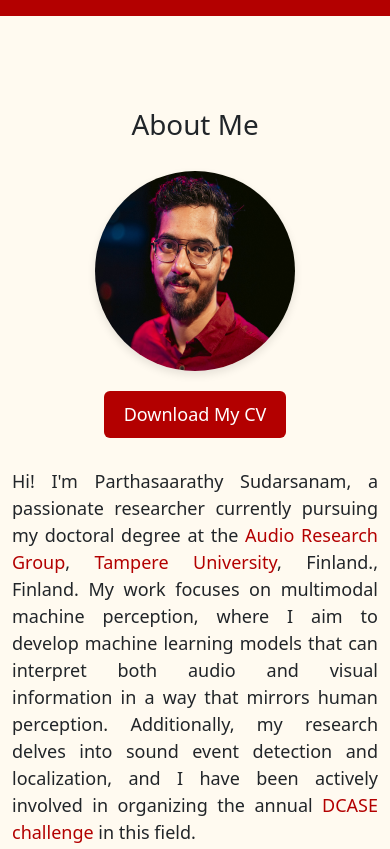
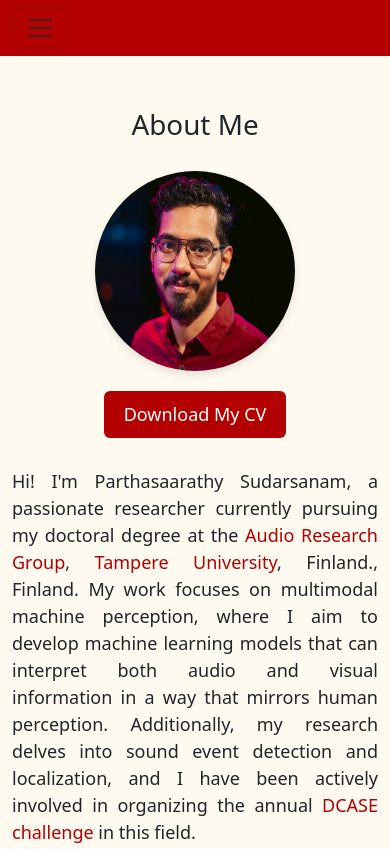
Before and after one commit to partha2409/Homepage, a plain HTML site: page index.html in a window 390 px wide. Shown: the top 849 px of the page. Drawn offline with nearby package versions, Linux system fonts and the light colour scheme.

Commit message:
Add files via upload

```diff
--- a/index.html
+++ b/index.html
@@ -12,6 +12,9 @@
   <body style="background-color: #fffaf0; padding-top: 60px;">
     <nav class="navbar navbar-expand-lg fixed-top" style="background-color: #b30000;">
   <div class="container-fluid">
+      <button class="navbar-toggler" type="button" data-bs-toggle="collapse" data-bs-target="#navbarNavAltMarkup" aria-controls="navbarNavAltMarkup" aria-expanded="false" aria-label="Toggle navigation">
+      <span class="navbar-toggler-icon"></span>
+    </button>
     <div class="collapse navbar-collapse" id="navbarNavAltMarkup">
       <div class="navbar-nav">
        <a class="nav-link active" aria-current="page" href="index.html" style="color: white; font-weight: bold;">About Me</a>
```
